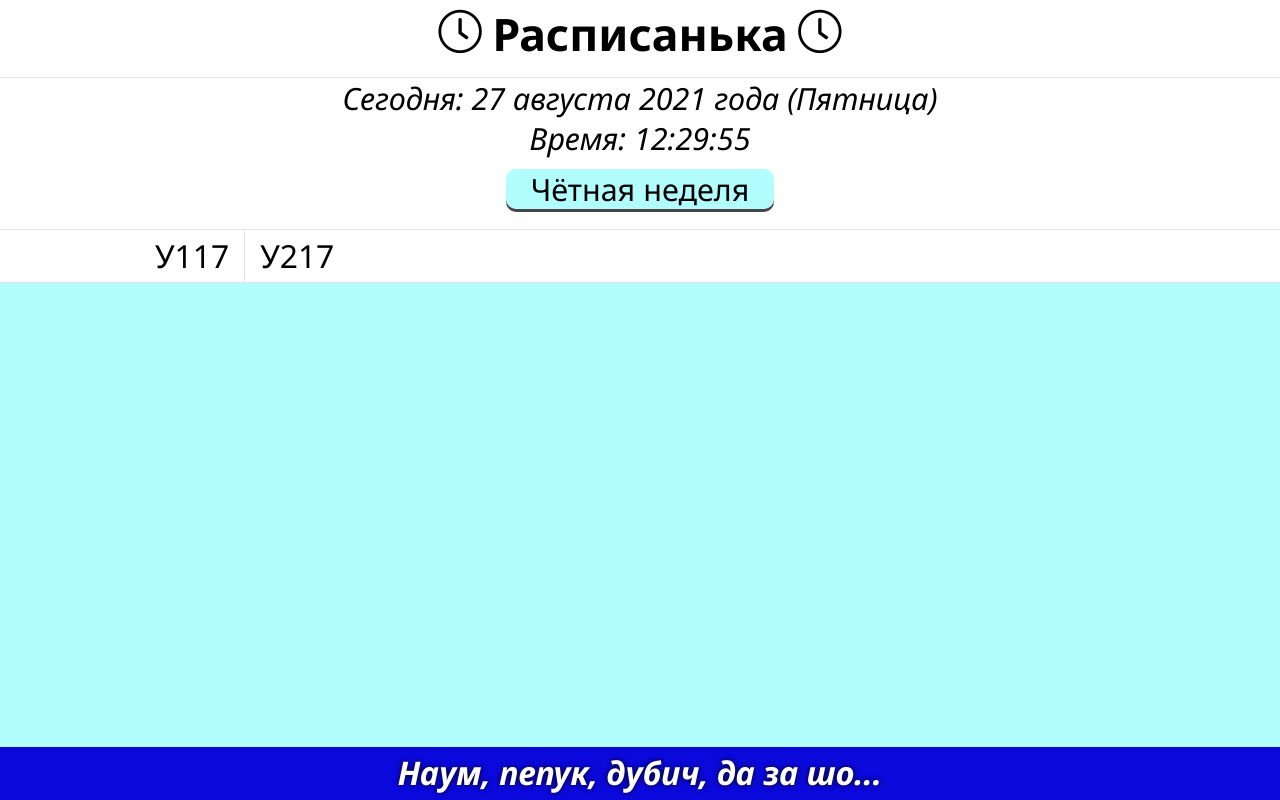
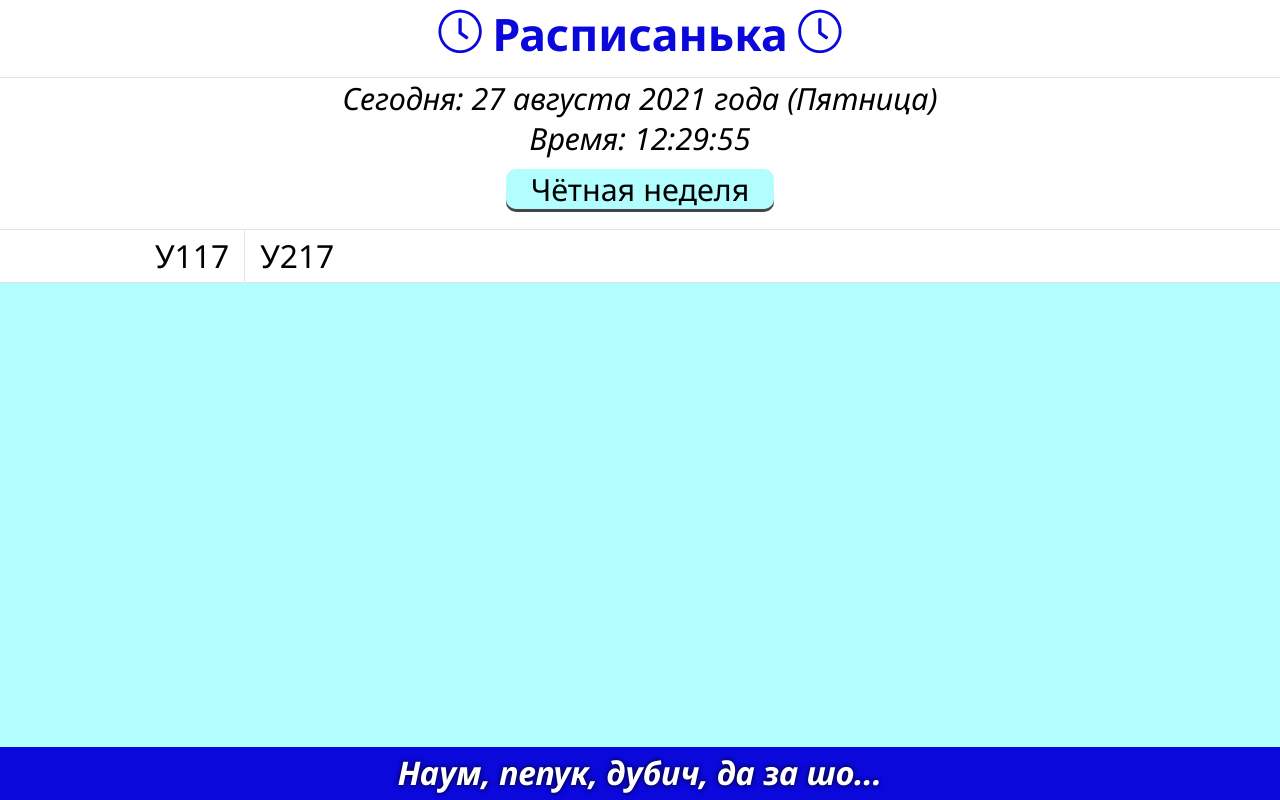
Before and after one commit to botq1t/timetable, a plain HTML site: page index.html in a window 1280 px wide. Drawn offline with Linux system fonts and the light colour scheme; files whose address does not match are found by name.

Commit message:
title color

```diff
--- a/#source/scss/style.scss
+++ b/#source/scss/style.scss
@@ -42,6 +42,7 @@ body {
 	&__title {
 		width: 100%;
 		text-align: center;
+		color: $accent-color;
 		// font-size: 40px;
 		@include adaptiv-font(40, 27);
 		padding: 10px 0;
```
Also changed, not shown: css/style.css.
